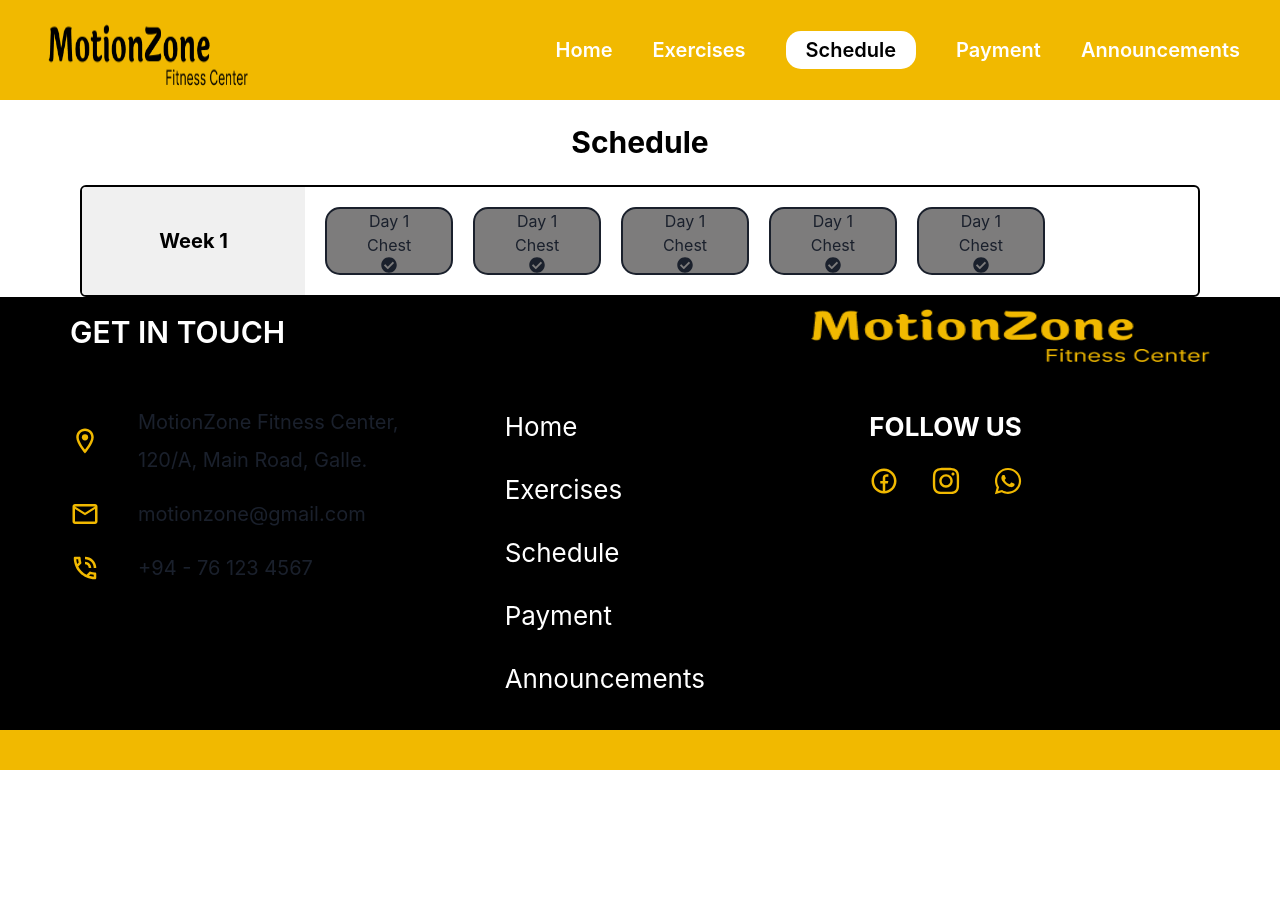
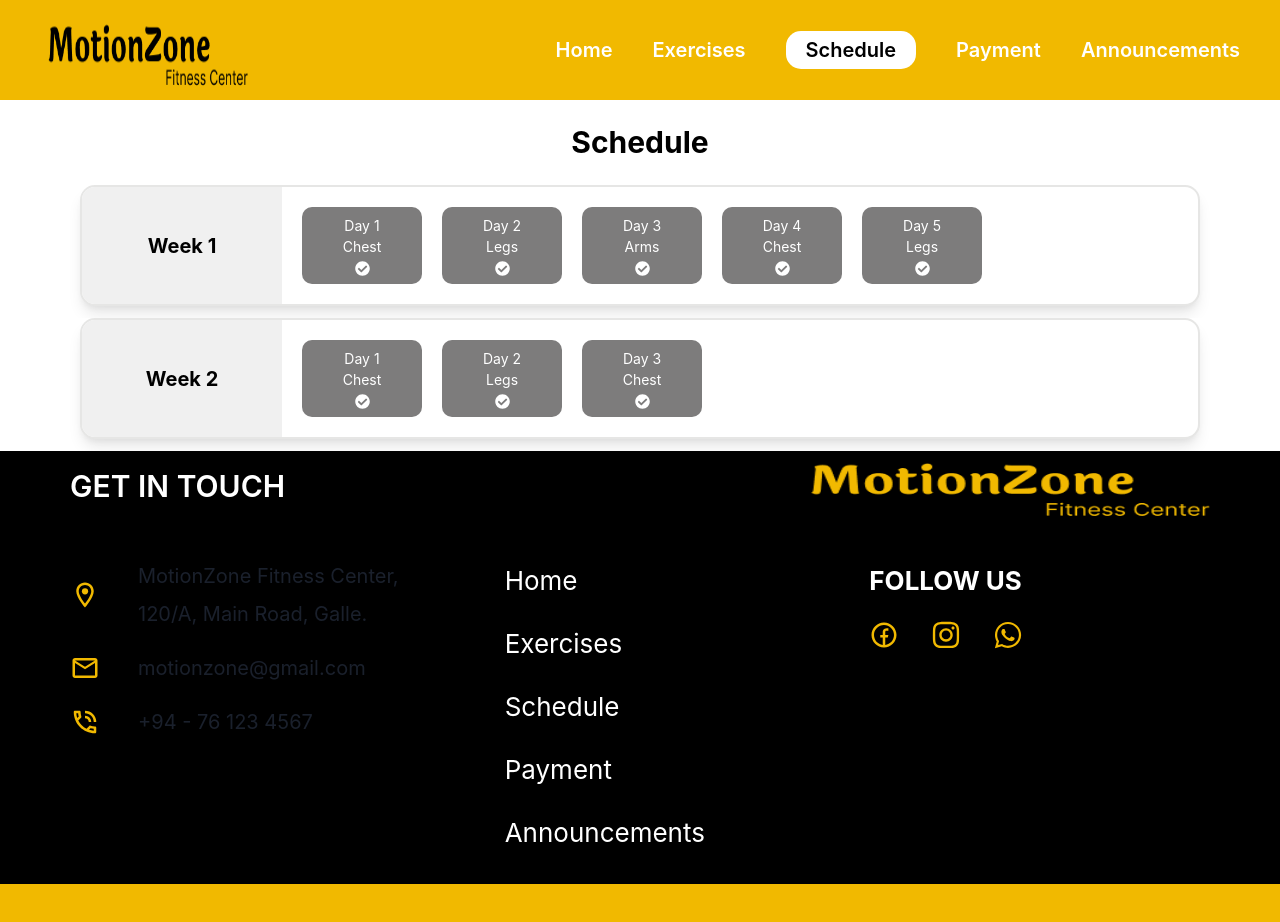
Before and after one commit to GymManagmentSystem/gym_client_web_app, a React (Vite) app: page /schedule in a window 1280 px wide. Before the commit the page ends 800 px from the top, so only its background shows below. Built offline with nearby package versions, Linux system fonts and the light colour scheme.

Commit message:
create schedule page

```diff
--- a/src/Routes.tsx
+++ b/src/Routes.tsx
@@ -6,6 +6,7 @@ import Exercises from "./pages/Exercises";
 import Schedule from "./pages/Schedule";
 import Payment from "./pages/Payment";
 import Announcements from "./pages/Announcements";
+import ScheduleDetails from "./pages/ScheduleDetails";
 
 const router = createBrowserRouter([
   {
@@ -17,6 +18,7 @@ const router = createBrowserRouter([
       { path: "schedule", element: <Schedule /> },
       { path: "payment", element: <Payment/> },
       { path: "announcements", element: <Announcements /> },
+      { path: "scheduleDetails/:weekNo/:dayNo", element: <ScheduleDetails /> },
 
     ],
   },
--- a/src/components/Home/HomeHeader.tsx
+++ b/src/components/Home/HomeHeader.tsx
@@ -7,8 +7,8 @@ const HomeHeader = () => {
   const isMobile = useBreakpointValue({ base: true, lg: false });
   const location = useLocation();
 
-  const getFocusStyles = (path: any) => {
-    return location.pathname === path ? focusStyles : {};
+  const getFocusStyles = (path: string) => {
+    return location.pathname.startsWith(path) ? focusStyles : {};
   };
 
   return (
--- a/src/components/Home/MySchedule.tsx
+++ b/src/components/Home/TodaySchedule.tsx
@@ -52,7 +52,7 @@ const MySchedule = () => {
   return (
     <Box bg={"#fff"}>
       <HorizontalBar />
-      <Text sx={titleText}>My Schedule</Text>
+      <Text sx={titleText}>Today Schedule</Text>
       {scheduleData.map(({ name, date, sets, reps, image }, index) => (
         <ScheduleCard
           key={index}
--- a/src/components/Schedule/WeekScheduleCard.tsx
+++ b/src/components/Schedule/WeekScheduleCard.tsx
@@ -1,74 +1,97 @@
-import { Card, CardBody, Text, Box, HStack } from "@chakra-ui/react";
+import { Card, CardBody, Text, Box, Stack } from "@chakra-ui/react";
 import { FaCheckCircle } from "react-icons/fa";
+import { useNavigate } from "react-router-dom";
 
-const WeekScheduleCard = () => {
+interface Day {
+  dayNo: number;
+  scheduleType: string;
+}
+export interface Props {
+  weekNo: number;
+  days: Day[];
+}
+
+const WeekScheduleCard = ({ weekNo, days }: Props) => {
+  const navigate = useNavigate();
+
+  const handleOnClick = (dayNo:number) => {
+    navigate(`/scheduleDetails/${weekNo}/${dayNo}`);
+  };
   return (
-    <Card
-      direction={'row'}
-      overflow="hidden"
-      variant="outline"
-      bg={"#fff"}
-      border={"2px"}
-      borderColor={"#000"}
-      ml={{base:5,md:10,lg:20}}
-      mr={{base:5,md:10,lg:20}}
+    <Box
+      display={"flex"}
+      alignItems={"center"}
+      justifyContent={"center"}
+      maxW="100vw"
+      overflowX="hidden"
+      px={{ base: 2, md: 10, lg: 20 }}
     >
-      <Box
-        sx={{
-          width: {base:'50%',md:'20%'},
-          bg: "#F0F0F0",
-          display: "flex",
-          alignItems: "center",
-          justifyContent: "center",
-        }}
+      <Card
+        direction="row"
+        overflow="hidden"
+        borderRadius="15px"
+        bg="#fff"
+        border="2px"
+        borderColor="#E6E6E5"
+        boxShadow="lg"
+        w={{ base: "100%" }}
+        mb={3}
       >
-        <Text sx={{ color: "#000", fontWeight: "bold", fontSize: "xl" }}>
-          Week 1
-        </Text>
-      </Box>
+        <Box sx={weekNoBoxStyles}>
+          <Text sx={weekNoText}>Week {weekNo}</Text>
+        </Box>
 
-      <CardBody>
-        <HStack spacing={5}>
-          <Box sx={dayBoxStyles}>
-            <Text>Day 1</Text>
-            <Text>Chest</Text>
-            <FaCheckCircle />
-          </Box>
-          <Box sx={dayBoxStyles}>
-            <Text>Day 1</Text>
-            <Text>Chest</Text>
-            <FaCheckCircle />
-          </Box>
-          <Box sx={dayBoxStyles}>
-            <Text>Day 1</Text>
-            <Text>Chest</Text>
-            <FaCheckCircle />
-          </Box>
-          <Box sx={dayBoxStyles}>
-            <Text>Day 1</Text>
-            <Text>Chest</Text>
-            <FaCheckCircle />
-          </Box>
-          <Box sx={dayBoxStyles}>
-            <Text>Day 1</Text>
-            <Text>Chest</Text>
-            <FaCheckCircle />
-          </Box>
-
-        </HStack>
-      </CardBody>
-    </Card>
+        <CardBody overflow={"auto"}>
+          <Stack spacing={{ base: 1, md: 5 }} flexDirection={{ base: "row" }}>
+            {days.map(({ dayNo, scheduleType }) => (
+              <Box key={dayNo} sx={dayBoxStyles} onClick={()=>handleOnClick(dayNo)} cursor={'pointer'}>
+                <Text sx={dayTextStyles}>Day {dayNo}</Text>
+                <Text sx={dayTextStyles}>{scheduleType}</Text>
+                <Box sx={checkIconStyles}>
+                  <FaCheckCircle />
+                </Box>
+              </Box>
+            ))}
+          </Stack>
+        </CardBody>
+      </Card>
+    </Box>
   );
 };
-const dayBoxStyles = {
-  width:{base:'25%',md:'20%',lg:'15%'},
-  bg: "#7D7C7C",
-  border: "2px",
-  borderRadius: "15px",
+const weekNoBoxStyles = {
+  width: { base: "9vh", md: "15vh", lg: "25vh" },
+  minWidth: "9vh",
+  bg: "#F0F0F0",
   display: "flex",
-  flexDirection:'column',
   alignItems: "center",
   justifyContent: "center",
+};
+const weekNoText = {
+  color: "#000",
+  fontWeight: "bold",
+  fontSize: { base: "sm", md: "lg", lg: "xl" },
+};
+const dayBoxStyles = {
+  width: { base: "6vh", md: "10vh", lg: "15vh" },
+  bg: "#7D7C7C",
+  borderRadius: "10px",
+  display: "flex",
+  flexDirection: "column",
+  alignItems: "center",
+  justifyContent: "center",
+  p: 2,
+};
 
+const dayTextStyles = {
+  fontSize: { base: "12px", md: "14px" },
+  color: "#fff",
+  textAlign: "center",
 };
+
+const checkIconStyles = {
+  fontSize: { base: "12px", md: "15px" },
+  color: "#fff",
+  mt: 1,
+};
+
 export default WeekScheduleCard;
--- /dev/null
+++ b/src/components/ScheduleDetails/ScheduleDetailsCard.tsx
@@ -0,0 +1,103 @@
+import {
+    Stack,
+    Text,
+    Image,
+    VStack,
+    HStack,
+    Box,
+    Center,
+  } from "@chakra-ui/react";
+  import { Card, CardBody } from "@chakra-ui/react";
+
+  interface CardData {
+    image: string;
+    name: string;
+    sets: number;
+    reps: number;
+  }
+
+  interface Props {
+    weekNo: number;
+    dayNo: number;
+    cardData: CardData[];
+  }
+
+  const ScheduleDetailsCard = ({ weekNo, dayNo, cardData }: Props) => {
+    return (
+      <>
+        <Text {...dayText}>
+          Week {weekNo} - Day {dayNo}
+        </Text>
+        <Box
+          display="flex"
+          alignItems="center"
+          justifyContent="start"
+          maxW="100vw"
+          overflowX="scroll"
+          px={{ base: 2, md: 10, lg: 20 }}
+          py={4}
+        >
+          {cardData.map(({ image, name, sets, reps }) => (
+            <Card
+              key={name}
+              overflow="hidden"
+              variant="outline"
+              borderRadius="15px"
+              bg="#fff"
+              border="2px"
+              borderColor="#E6E6E5"
+              boxShadow="lg"
+              w={{ base: "100%" }}
+              minW="250px"
+              mx={2}
+            >
+              <Box>
+                <Center height="200px" >
+                  <Image
+                    src={image}
+                    height="100%"
+                    width="100%"
+                    objectFit="contain"
+                    borderTopRadius="15px"
+                  />
+                </Center>
+                <Stack>
+                  <CardBody>
+                    <HStack spacing={4} justify="space-between">
+                      <VStack align="start">
+                        <Text {...bodytextStyles}>Exercise</Text>
+                        <Text {...bodytextStyles}>No of sets</Text>
+                        <Text {...bodytextStyles}>No of reps</Text>
+                      </VStack>
+
+                      <VStack align="start">
+                        <Text {...bodytextStyles}>{name}</Text>
+                        <Text {...bodytextStyles}>{sets}</Text>
+                        <Text {...bodytextStyles}>{reps}</Text>
+                      </VStack>
+                    </HStack>
+                  </CardBody>
+                </Stack>
+              </Box>
+            </Card>
+          ))}
+        </Box>
+      </>
+    );
+  };
+
+  const dayText = {
+    color: "#000",
+    fontSize: { base: "sm", md: "md", lg: "lg" },
+    fontWeight: "semibold",
+    mb: 4,
+    mt:3,
+    ml:{base:5,md:10,lg:20}
+  };
+
+  const bodytextStyles = {
+    color: "#000",
+    fontSize: { base: "10px", md: "12px", lg: "16px" },
+  };
+
+  export default ScheduleDetailsCard;
--- a/src/pages/Home.tsx
+++ b/src/pages/Home.tsx
@@ -3,7 +3,7 @@ import HomeHeader from "../components/Home/HomeHeader";
 import HomeImage from "../assets/Home.png";
 import Footer from "../components/Footer";
 import ProgressChart from "../components/Home/ProgressChart";
-import MySchedule from "../components/Home/MySchedule";
+import MySchedule from "../components/Home/TodaySchedule";
 import CalculateBMI from "../components/Home/CalculateBMI";
 
 const Home = () => {
--- a/src/pages/Schedule.tsx
+++ b/src/pages/Schedule.tsx
@@ -1,9 +1,71 @@
-import { Grid, GridItem,Text } from "@chakra-ui/react";
+import { Grid, GridItem, Text } from "@chakra-ui/react";
 import Footer from "../components/Footer";
 import HomeHeader from "../components/Home/HomeHeader";
 import WeekScheduleCard from "../components/Schedule/WeekScheduleCard";
 
+interface Day {
+  weekNo: number;
+  dayNo: number;
+  scheduleType: string;
+}
+
+//data groupby week using reduce function
+const groupByWeek = (data: Day[]) => {
+  return data.reduce((acc: { [key: number]: Day[] }, current: Day) => {
+    const { weekNo } = current;
+    if (!acc[weekNo]) {
+      acc[weekNo] = [];
+    }
+    acc[weekNo].push(current);
+    return acc;
+  }, {});
+};
 const Schedule = () => {
+  const weekScheduleData = [
+    {
+      weekNo: 1,
+      dayNo: 1,
+      scheduleType: "Chest",
+    },
+    {
+      weekNo: 1,
+      dayNo: 2,
+      scheduleType: "Legs",
+    },
+    {
+      weekNo: 1,
+      dayNo: 3,
+      scheduleType: "Arms",
+    },
+    {
+      weekNo: 1,
+      dayNo: 4,
+      scheduleType: "Chest",
+    },
+    {
+      weekNo: 1,
+      dayNo: 5,
+      scheduleType: "Legs",
+    },
+
+    {
+      weekNo: 2,
+      dayNo: 1,
+      scheduleType: "Chest",
+    },
+    {
+      weekNo: 2,
+      dayNo: 2,
+      scheduleType: "Legs",
+    },
+    {
+      weekNo: 2,
+      dayNo: 3,
+      scheduleType: "Chest",
+    },
+  ];
+
+  const groupedWeekScheduleData = groupByWeek(weekScheduleData);
   return (
     <>
       <Grid
@@ -33,8 +95,15 @@ const Schedule = () => {
           padding="0"
           bg="#fff"
         >
-           <Text sx={titleText}>Schedule</Text>
-           <WeekScheduleCard/>
+          <Text sx={titleText}>Schedule</Text>
+
+          {Object.entries(groupedWeekScheduleData).map(([weekNo, days]) => (
+            <WeekScheduleCard
+              key={weekNo}
+              weekNo={Number(weekNo)}
+              days={days}
+            />
+          ))}
         </GridItem>
         <GridItem pl="2" area={"footer"} left="0" width="100%" padding="0">
           <Footer />
--- /dev/null
+++ b/src/pages/ScheduleDetails.tsx
@@ -0,0 +1,148 @@
+import { Grid, GridItem, Text } from "@chakra-ui/react";
+import Footer from "../components/Footer";
+import HomeHeader from "../components/Home/HomeHeader";
+import ScheduleDetailsCard from "../components/ScheduleDetails/ScheduleDetailsCard";
+
+import { useParams } from "react-router-dom";
+
+const ScheduleDetails = () => {
+  const { weekNo, dayNo } = useParams<{ weekNo: string; dayNo: string }>();
+
+  const scheduleCardDedails = [
+    {
+      weekNo: 1,
+      dayNo: 1,
+      image:
+        "https://apilyfta.com/static/GymvisualPNG/00471101-Barbell-Incline-Bench-Press_Chest_small.png",
+      name: "Bench Press",
+      sets: 4,
+      reps: 10,
+    },
+    {
+      weekNo: 1,
+      dayNo: 1,
+      image:
+        "https://www.hevyapp.com/wp-content/uploads/02511201-Chest-Dip_Chest.jpg",
+      name: "Chest Dips",
+      sets: 2,
+      reps: 10,
+    },
+    {
+      weekNo: 1,
+      dayNo: 1,
+      image:
+        "https://www.lyfta.app/_next/image?url=%2Fthumbnails%2F13111201.jpg&w=3840&q=20",
+      name: "Wide Pushes",
+      sets: 3,
+      reps: 10,
+    },
+    {
+      weekNo: 1,
+      dayNo: 1,
+      image:
+        "https://apilyfta.com/static/GymvisualPNG/02271101-Cable-Standing-Fly_Chest-FIX_small.png",
+      name: "Cable Standing Fly",
+      sets: 4,
+      reps: 10,
+    },
+    {
+      weekNo: 1,
+      dayNo: 2,
+      image:
+        "https://kinxlearning.com/cdn/shop/files/exercise-14_1000x.jpg?v=1613154730",
+      name: "Lunges",
+      sets: 3,
+      reps: 10,
+    },
+    {
+      weekNo: 1,
+      dayNo: 2,
+      image:
+        "https://kinxlearning.com/cdn/shop/files/exercise-10_1000x.jpg?v=1613154681",
+      name: "Deadlift",
+      sets: 4,
+      reps: 12,
+    },
+    {
+      weekNo: 1,
+      dayNo: 2,
+      image:
+        "https://liftmanual.com/wp-content/uploads/2023/04/bodyweight-standing-calf-raise.jpg",
+      name: "Standing Calf Raise",
+      sets: 3,
+      reps: 10,
+    },
+  ];
+  const filteredData = scheduleCardDedails.filter(
+    (item) =>
+      item.weekNo === parseInt(weekNo || "0") &&
+      item.dayNo === parseInt(dayNo || "0")
+  );
+  return (
+    <>
+      <Grid
+        templateAreas={`"header" "main" "footer"`}
+        gridTemplateRows={"100px 1fr"}
+        gridTemplateColumns={"1fr"}
+        height={"auto"}
+      >
+        <GridItem
+          pl="2"
+          bg="#F1B900"
+          area={"header"}
+          position="fixed"
+          top="0"
+          left="0"
+          width="100%"
+          zIndex="10"
+        >
+          <HomeHeader />
+        </GridItem>
+        <GridItem
+          pl="2"
+          area={"main"}
+          position={"relative"}
+          left="0"
+          width="100%"
+          minH={"50vh"}
+          padding="0"
+          bg="#fff"
+        >
+          <Text {...titleText}>Current Schedule</Text>
+          {filteredData.length > 0 ? (
+            <ScheduleDetailsCard
+              key={dayNo}
+              weekNo={parseInt(weekNo || "0")}
+              dayNo={parseInt(dayNo || "0")}
+              cardData={filteredData.map(({ image, name, sets, reps }) => ({
+                image,
+                name,
+                sets,
+                reps,
+              }))}
+            />
+          ) : (
+            <Text
+              color={"#000"}
+              fontSize={{ base: "sm", md: "md", lg: "lg" }}
+              ml={{ base: 5, md: 10, lg: 20 }}
+            >
+              No data available for this day.
+            </Text>
+          )}
+        </GridItem>
+        <GridItem pl="2" area={"footer"} left="0" width="100%" padding="0">
+          <Footer />
+        </GridItem>
+      </Grid>
+    </>
+  );
+};
+const titleText = {
+  color: "#000",
+  fontSize: { base: "18px", md: "22px", lg: "30px", xl: "30px" },
+  fontWeight: "bold",
+  ml: { base: 5, md: 10, lg: 20 },
+  mt: 5,
+};
+export default ScheduleDetails;
```
